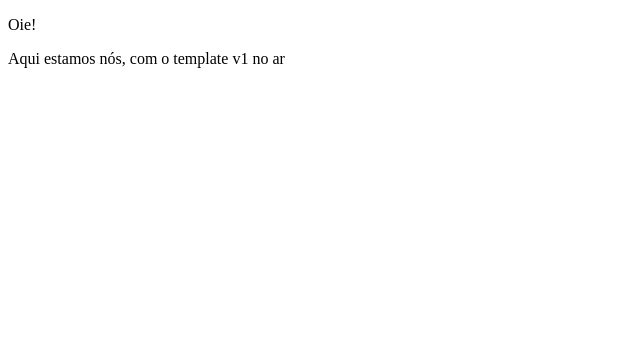
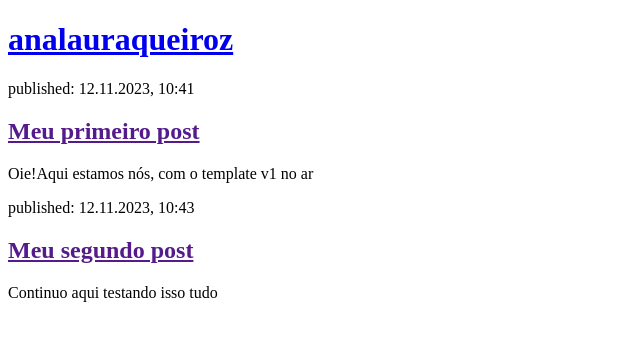
Before and after one commit to groot85/ProjetoFinalBlog-bootcamp, a Django app: template blog/templates/blog/post_list.html in a window 1280 px wide. Shown: the top 341 px of the page, without its empty margins (0-640 px from the left). Run offline with Django 4.2, Linux system fonts and the light colour scheme; the template is opened without the code that fills it, so the values that code supplies are empty; parts of the project's set-up code (start-up, migrations or seed data) failed here and were passed over.

Commit message:
criados dois exemplos de post

```diff
--- a/blog/templates/blog/post_list.html
+++ b/blog/templates/blog/post_list.html
@@ -1,10 +1,25 @@
 <!DOCTYPE html>
 <html>
     <head>
-        <title> Bem-vindo ao blog</title>
+        <title> Blog analauraqueiroz Bootcamp</title>
     </head>
     <body>
-    <p>Oie!</p>
-    <p>Aqui estamos nós, com o template v1 no ar</p>
+        <header>
+            <h1>
+                <a href="/">analauraqueiroz</a>
+            </h1>
+        </header>
+
+        <article>
+            <time> published: 12.11.2023, 10:41</time>
+            <h2><a href="">Meu primeiro post</a></h2>
+            <p>Oie!Aqui estamos nós, com o template v1 no ar</p>
+        </article>
+
+        <article>
+            <time> published: 12.11.2023, 10:43</time>
+            <h2><a href="">Meu segundo post</a></h2>
+            <p>Continuo aqui testando isso tudo</p>
+        </article>
     </body>
 </html>
```
